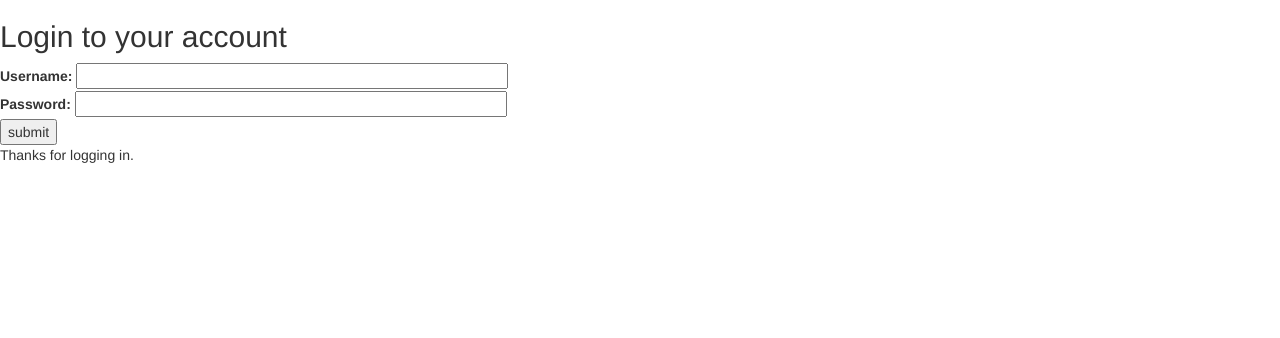
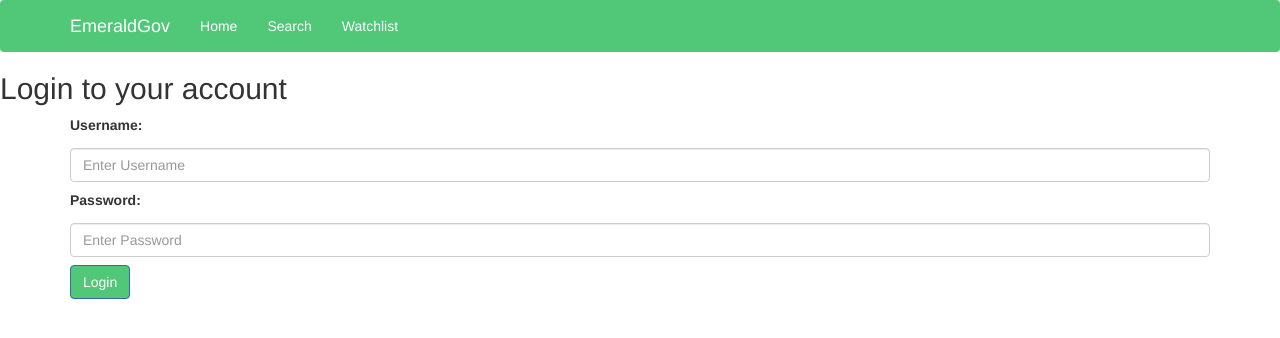
Before and after one commit to Superman8218/emerald, a Django app: page /accounts/login/ in a window 1280 px wide. Shown: the top 338 px of the page. Run offline with Django 3.2, Linux system fonts and the light colour scheme; some libraries are stand-ins or nearby versions.

Commit message:
List, better UI

```diff
--- a/accounts/views.py
+++ b/accounts/views.py
@@ -20,7 +20,11 @@
 
 class LoginView(View):
     def get(self, request):
-        return render(request, 'accounts/login.html', {})
+        if 'next' in request.GET:
+            next = request.GET['next']
+        else:
+            next = None
+        return render(request, 'accounts/login.html', {'next':next})
 
     def post(self, request):
         username = request.POST['username']
@@ -31,7 +35,11 @@
         if user:
             if user.is_active:
                 login(request, user)
-                return HttpResponseRedirect(reverse('home'))
+                if 'next' in request.POST:
+                    redirectUrl = request.POST['next']
+                else:
+                    redirectUrl = reverse('home')
+                return HttpResponseRedirect(redirectUrl)
             else:
                 return HttpResponse("Your EmeraldGov account is disabled")
         else:
--- a/data/urls.py
+++ b/data/urls.py
@@ -1,4 +1,6 @@
 from django.conf.urls import url
+
+from models import FboMaster
 
 from views import FboDetailView, FboImportView, FboListView, FboAddView, OpportunityDetailView, OpportunityListView
 
--- a/emerald/settings.py
+++ b/emerald/settings.py
@@ -38,6 +38,7 @@
     'django.contrib.staticfiles',
     "accounts",
     'data',
+    'django_tables2',
 ]
 
 MIDDLEWARE_CLASSES = [
@@ -132,3 +133,6 @@
 STATICFILES_DIRS = (
     os.path.join(BASE_DIR, 'static/'),
 )
+
+# Login
+LOGIN_URL = '/accounts/login/'
--- a/requirements.txt
+++ b/requirements.txt
@@ -4,6 +4,7 @@
 dj-database-url==0.4.0
 django-analytical==2.0.0
 django-pudb==0.1.0
+django-tables2==1.2.6
 gunicorn==19.4.5
 psycopg2==2.6.1
 requests==2.9.1
--- /dev/null
+++ b/sass/custom.scss
@@ -0,0 +1,45 @@
+$emerald: #50C878;
+
+.btn
+{
+    background-color: $emerald;
+}
+
+.nav-link
+{
+    color: white;
+}
+
+.navbar
+{
+    background-color: $emerald;
+}
+
+.navbar-brand
+{
+    color: white;
+}
+
+.navbar-text
+{
+    color: white;
+}
+
+.navbar-btn
+{
+    background-color: white;
+    color: $emerald;
+    border: $emerald;
+}
+
+//Login Inputs
+
+input[type=text], input[type=password]
+{
+    width:100%;
+    margin: 8px 0;
+    display:inline-block;
+    border: 1px solid #ccc;
+    box-sizing: border-box;
+    background-color: white;
+}
--- /dev/null
+++ b/static/emerald/custom.css
@@ -0,0 +1,29 @@
+.btn {
+  background-color: #50C878; }
+
+.nav-link {
+  color: white; }
+
+.navbar {
+  background-color: #50C878; }
+
+.navbar-brand {
+  color: white; }
+
+.navbar-text {
+  color: white; }
+
+.navbar-btn {
+  background-color: white;
+  color: #50C878;
+  border: #50C878; }
+
+input[type=text], input[type=password] {
+  width: 100%;
+  margin: 8px 0;
+  display: inline-block;
+  border: 1px solid #ccc;
+  box-sizing: border-box;
+  background-color: white; }
+
+/*# sourceMappingURL=custom.css.map */
--- a/static/emerald/style.css
+++ /dev/null
@@ -1,14 +0,0 @@
-.test
-{
-    color: red;
-}
-
-.image-fit img {
-    max-height: 100%;
-    max-width: 100%;
-
-}
-
-#main-nav {
-    border:1px solid black;
-}
--- a/templates/accounts/login.html
+++ b/templates/accounts/login.html
@@ -8,22 +8,25 @@
 
 {% block content %}
     <h2>Login to your account</h2>
-    <form action="/accounts/login/" method="post">
+    <form action="{% url 'login' %}" method="post">
         {% csrf_token %}
-        <div>
-            <label for="id_username">Username:</label>
-            <input type="text" name="username" value="" size="50"/>
+        <div class="container">
+            <label for="id_username"><b>Username:</b></label>
+            <input type="text" class="form-control" name="username" placeholder="Enter Username" size="50" required/>
+
+            <label for="id_password"><b>Password:</b></label>
+            <input type="password" class="form-control" name="password" placeholder="Enter Password" value="" size="50" required/>
+
+        <button type="submit" class="btn btn-primary" value="submit"/>Login</button>
+
         </div>
 
-        <div>
-            <label for="id_password">Password:</label>
-            <input type="text" name="password" value="" size="50"/>
-        </div>
+        <!--This is here so that we know which page we should redirect to.  If it is empty the user is redirected to the home page.-->
 
-        <input type="submit" value="submit"/>
+        <input type="hidden" value="{{ next }}" name="next" />
+
     </form>
 {% endblock %}
 
 {% block footer %}
-    <p>Thanks for logging in.</p>
 {% endblock %}
--- a/templates/data/fbo-detail.html
+++ b/templates/data/fbo-detail.html
@@ -3,6 +3,6 @@
 {% block content %}
     <h2>FBO Opportunity Detail</h2>
     <div>
-        {{ object.subject }}
+        Subject: {{ object.subject }}
     <div>
 {% endblock %}
--- a/templates/emerald/base.html
+++ b/templates/emerald/base.html
@@ -4,39 +4,62 @@
     <title>{% block title %} {% endblock %}</title>
 	{% load staticfiles %}
 
-    <!-- Custom CSS -->
-    <link rel="stylesheet" type="text/css" href="{% static 'emerald/style.css' %}" />
-
     <!-- Bootstrap  -->
     <link rel="stylesheet" href="https://maxcdn.bootstrapcdn.com/bootstrap/3.3.6/css/bootstrap.min.css" integrity="sha384-1q8mTJOASx8j1Au+a5WDVnPi2lkFfwwEAa8hDDdjZlpLegxhjVME1fgjWPGmkzs7" crossorigin="anonymous">
+
+    <!-- Custom CSS -->
+    <link rel="stylesheet" type="text/css" href="{% static 'emerald/custom.css' %}" />
+
 </head>
 
 <body>
+
+    <!--Navbar-->
+
+    <nav class="navbar navbar-light">
+        <div class="container">
             {% block login_info %}
 
-        <!--If the user is logged in , show their username-->
+                <!--If the user is logged in , show their username and a logout button-->
 
                 {% if request.user.is_authenticated %}
 
-            <div>
-                Welcome, {{ user.username }}
-            </div>
+                    <span class="navbar-right">
+                        <p class="navbar-text">Welcome, {{ user.username }}</p>
+                        <a href="{% url 'logout' %}">
+                            <button class="btn btn-primary navbar-btn" type="button">
+                                Sign Out
+                            </button>
+                        </a>
+                    </span>
 
                 <!--Else, show a login button-->
 
                 {% else %}
 
-            <div>
-                <a href="/accounts/login">
-                    <button type="button">
+                    <a href="{% url 'login' %}">
+                        <button class="btn btn-primary navbar-btn navbar-right" type="button">
                             Sign In
                         </button>
                     </a>
-            </div>
 
                 {% endif %}
 
             {% endblock %}
+            <a class="navbar-brand" href="#">EmeraldGov</a>
+            <ul class="nav navbar-nav">
+                <li class="nav-item">
+                    <a class="nav-link" id="link-green" href="{% url 'home' %}">Home</a>
+                </li>
+                <li class="nav-item">
+                    <a class="nav-link" href="{% url 'fbo-list' %}">Search</a>
+                </li>
+                <li class="nav-item">
+                    <a class="nav-link" href="{% url 'opportunity-list' %}">Watchlist</a>
+                </li>
+            </ul>
+        </div>
+    </nav>
 
     <!--Content-->
 
@@ -48,5 +71,11 @@
 
     {% block footer %}
     {% endblock %}
+
+<!--Bootstrap Javascript-->
+
+<script src="https://ajax.googleapis.com/ajax/libs/jquery/3.0.0/jquery.min.js" integrity="sha384-THPy051/pYDQGanwU6poAc/hOdQxjnOEXzbT+OuUAFqNqFjL+4IGLBgCJC3ZOShY" crossorigin="anonymous"></script>
+<script src="https://cdnjs.cloudflare.com/ajax/libs/tether/1.2.0/js/tether.min.js" integrity="sha384-Plbmg8JY28KFelvJVai01l8WyZzrYWG825m+cZ0eDDS1f7d/js6ikvy1+X+guPIB" crossorigin="anonymous"></script>
+<script src="https://maxcdn.bootstrapcdn.com/bootstrap/4.0.0-alpha.4/js/bootstrap.min.js" integrity="sha384-VjEeINv9OSwtWFLAtmc4JCtEJXXBub00gtSnszmspDLCtC0I4z4nqz7rEFbIZLLU" crossorigin="anonymous"></script>
 </body>
 </html>
```
Also changed, not shown: data/tables.py (added, +11 -0 lines), data/views.py (+10 -4 lines), templates/data/fbo-list.html (+2 -6 lines), templates/data/opportunity-list.html (+5 -7 lines), templates/emerald/index.html (+0 -7 lines), 2 other files. Lines whose indentation alone changed are shown as unchanged.
